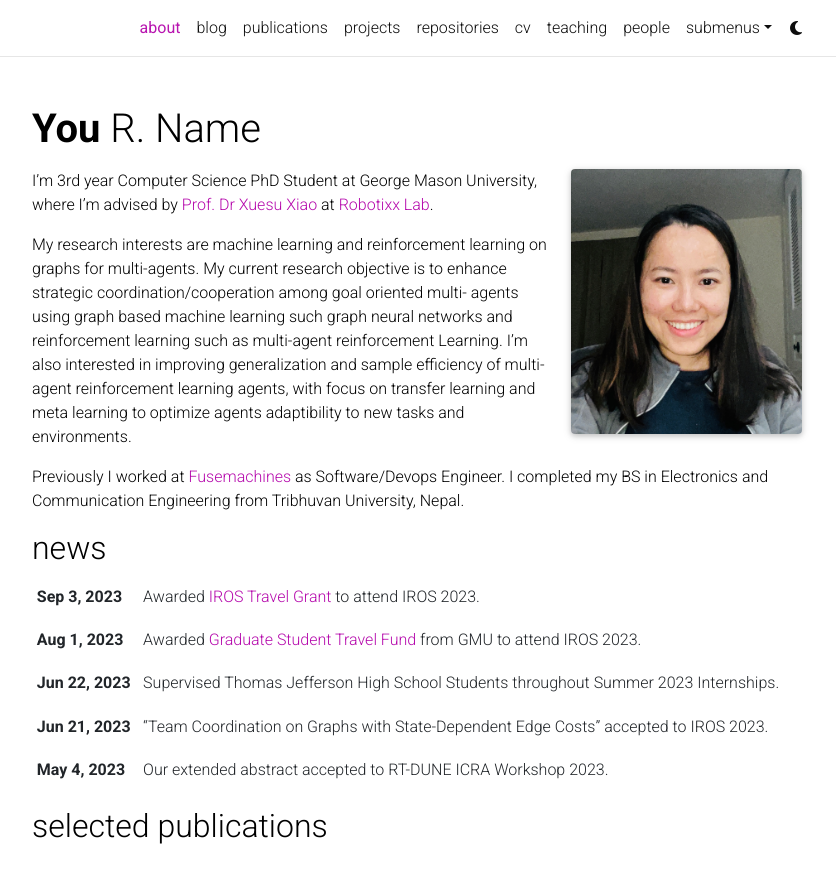
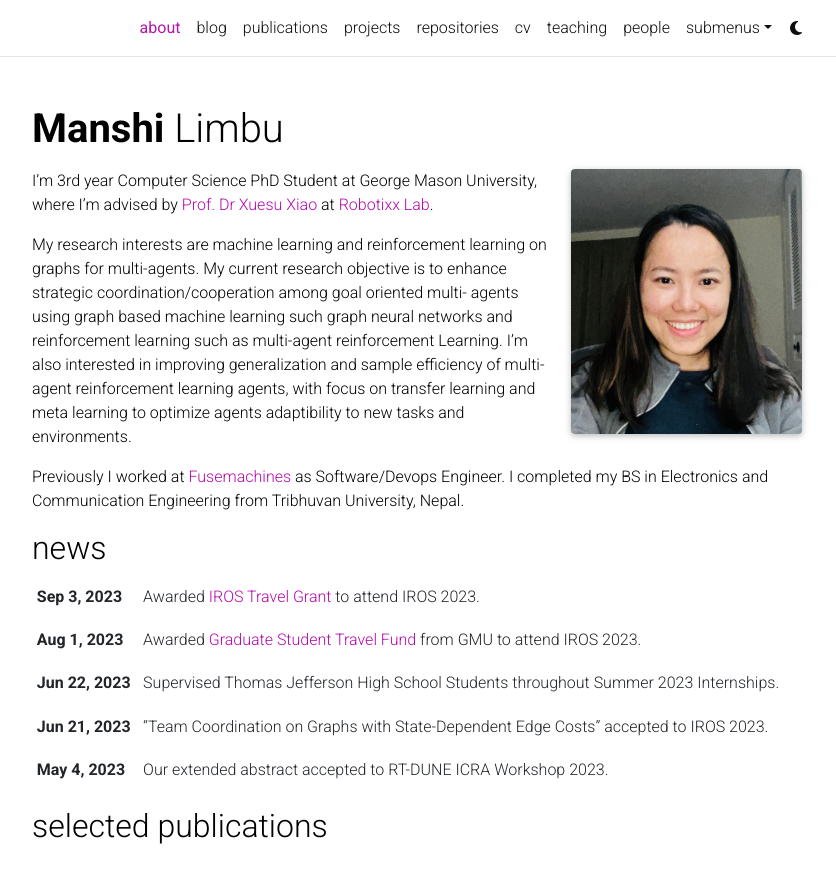
Before and after one commit to mlimbuu/mlimbuu-website, a Jekyll site: the page built from _pages/about.md, in a window 1280 px wide and 1163 px high, cut to the strip 0-874 px from the top of the window. Shown: the whole strip, without its empty margins (223-1059 px from the left). Built offline with Jekyll 4.4.1, drawn with Linux system fonts in a browser that asks for light colours; full-size pictures stand in for the smaller copies a plugin makes; some web fonts are replaced; comment, search, counter and statistics services are not loaded; a style sheet for code colours, icons or effects is not loaded; some of the changed text lies outside the part shown.

Commit message:
Update _config.yml

```diff
--- a/_config.yml
+++ b/_config.yml
@@ -3,10 +3,10 @@
 # -----------------------------------------------------------------------------
 
 title: blank # the website title (if blank, full name will be used instead)
-first_name: You
-middle_name: R.
-last_name: Name
-email: you@example.com
+first_name: Manshi
+middle_name:
+last_name: Limbu
+email: mlimbuu247@gmail.com
 description: > # the ">" symbol means to ignore newlines until "footer_text:"
   A simple, whitespace theme for academics. Based on [*folio](https://github.com/bogoli/-folio) design.
 footer_text: >
@@ -20,7 +20,7 @@
 
 url: https://mlimbuu.github.io # the base hostname & protocol for your site
 baseurl:  # the subpath of your site, e.g. /blog/
-last_updated: false # set to true if you want to display last updated in the footer
+last_updated: true # set to true if you want to display last updated in the footer
 impressum_path:  # set to path to include impressum link in the footer, use the same path as permalink in a page, helps to conform with EU GDPR
 
 # -----------------------------------------------------------------------------
@@ -67,13 +67,13 @@
 # Social integration
 # -----------------------------------------------------------------------------
 
-github_username: # your GitHub user name
+github_username: mlimbuu
 gitlab_username: # your GitLab user name
 twitter_username: # your Twitter handle
 mastodon_username: # your mastodon instance+username in the format instance.tld/@username
 linkedin_username: # your LinkedIn user name
 telegram_username: # your Telegram user name
-scholar_userid: # your Google Scholar ID
+scholar_userid: mlimbuu247@gmail.com
 semanticscholar_id: # your Semantic Scholar ID
 whatsapp_number: # your WhatsApp number (full phone number in international format. Omit any zeroes, brackets, or dashes when adding the phone number in international format.)
 orcid_id: # your ORCID ID
@@ -272,8 +272,8 @@
 
 scholar:
 
-  last_name: [Einstein]
-  first_name: [Albert, A.]
+  last_name: [Limbu]
+  first_name: [Manshi]
 
   style: apa
   locale: en
```
